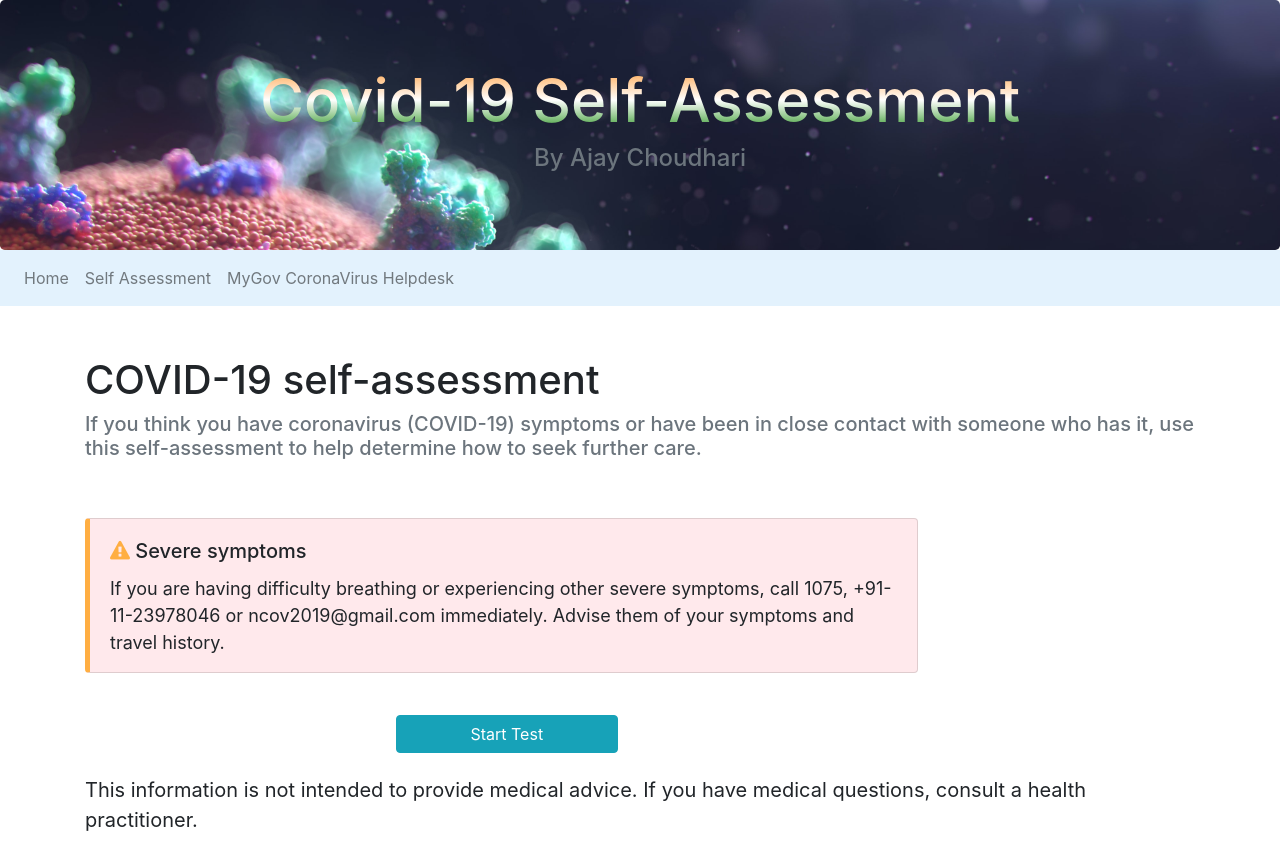
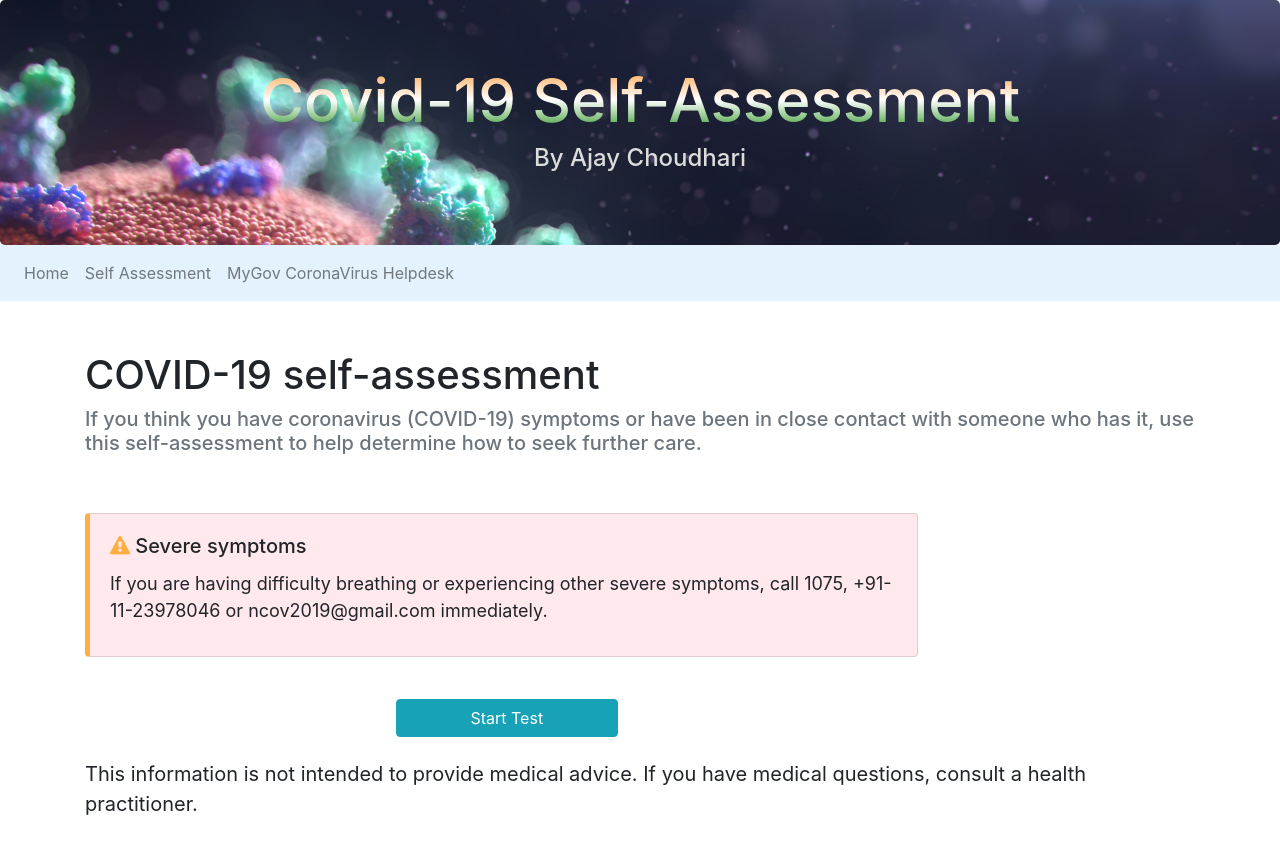
Before and after one commit to ajay-hub/Covid19IndiaTracker, a plain HTML site: page selfassessment0.html in a window 1280 px wide. Drawn offline with nearby package versions, Linux system fonts and the light colour scheme; no server answers.

Commit message:
Second commit

```diff
--- a/css/style.css
+++ b/css/style.css
@@ -7,7 +7,7 @@
 
 .jumbotron{
     /* background-color: rgb(78, 76, 76); */
-    height: 250px;
+    height: auto;
     background-image: url("../img/covidbg.jpg");
     background-size: cover;
 }
--- a/selfassessment0.html
+++ b/selfassessment0.html
@@ -12,7 +12,7 @@
 <body>
     <div class = "jumbotron text-center" style="margin-bottom: 0px;">
         <h1>Covid-19 Self-Assessment</h1>
-        <h4 class="text-muted">By Ajay Choudhari</h4>
+        <h4 style="color: gainsboro">By Ajay Choudhari </h4>
     </div>
     <nav class="navbar navbar-expand-md navbar-light sticky-top">
         <button class="navbar-toggler" type="button" data-toggle="collapse" data-target="#collapse_target">
@@ -45,7 +45,7 @@
                 <div class="card" id="advisecard">
                     <div class="card-body">
                         <h5 class="card-title"><i class="fa fa-exclamation-triangle" aria-hidden="true"></i> Severe symptoms</h5>
-                        <p class="card-text">If you are having difficulty breathing or experiencing other severe symptoms, call 1075, +91-11-23978046 or ncov2019@gmail.com immediately. Advise them of your symptoms and travel history.</p>
+                        <p class="card-text">If you are having difficulty breathing or experiencing other severe symptoms, call 1075, +91-11-23978046 or ncov2019@gmail.com immediately.</p>
                     </div>
                 </div>
                 <div class="btn btn-info" id="taketestbtn" onclick="starttest()">Start Test</div>
```
Also changed, not shown: fresults.html (+1 -1 lines), index.html (+1 -1 lines), mresults.html (+1 -1 lines), selfassq1.html (+1 -1 lines), selfassq2.html (+1 -1 lines), selfassq3.html (+1 -1 lines), selfassq4.html (+1 -1 lines), selfassq5.html (+1 -1 lines), selfassq6.html (+1 -1 lines), sresults.html (+1 -1 lines), statestats.html (+1 -1 lines).
